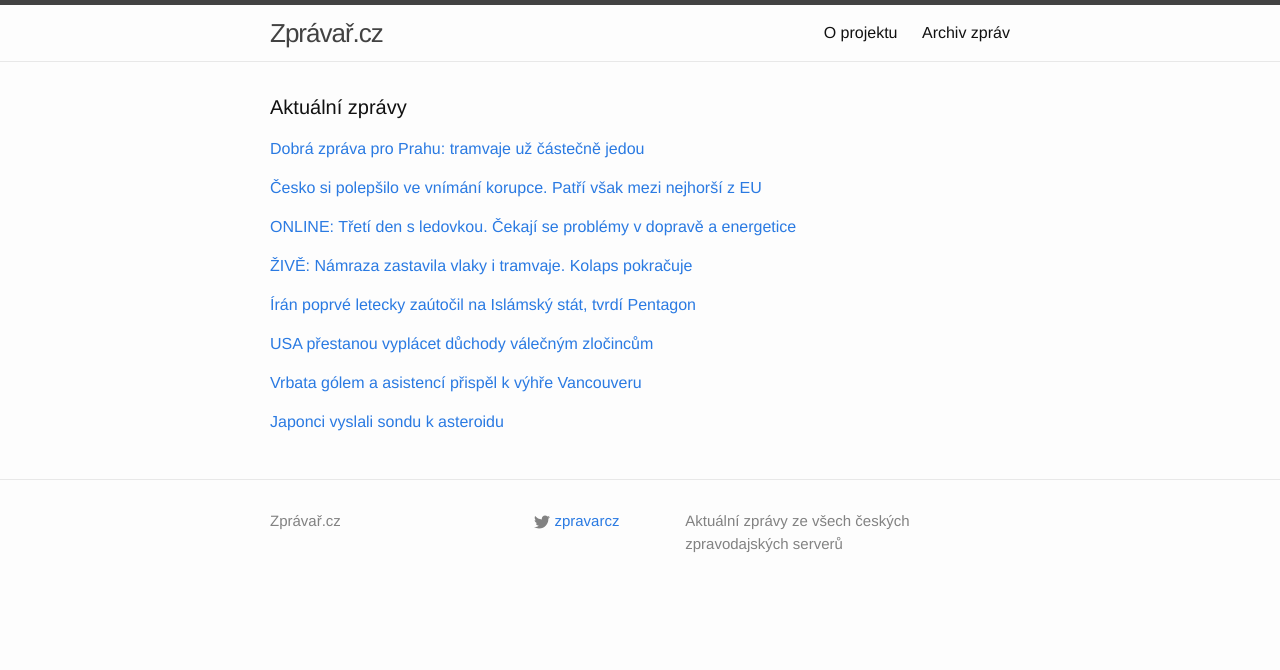
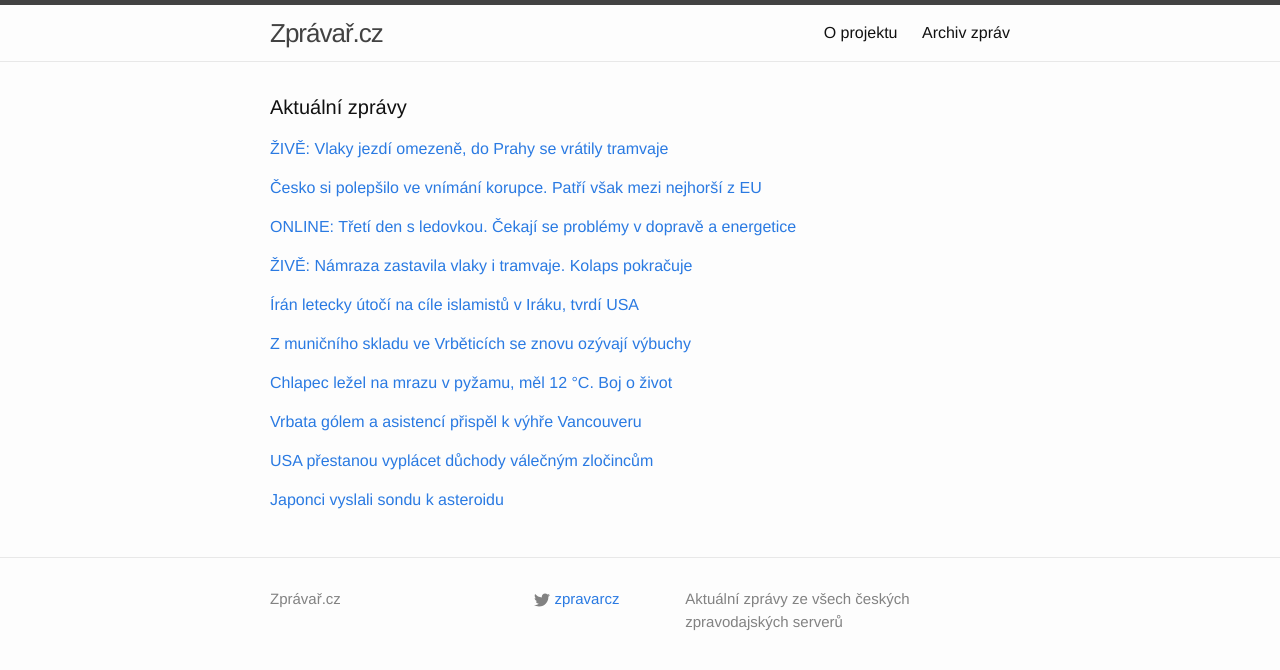
Before and after one commit to adliska/zpravar, a Jekyll site: the page built from index.html, in a window 1280 px wide. Shown: the top 670 px of the page. Built offline with Jekyll 4.4.1, drawn with Linux system fonts in a browser that asks for light colours.

Commit message:
zpravar news update

```diff
--- a/index.html
+++ b/index.html
@@ -5,9 +5,10 @@ layout: default
 <div class="home">
     <h1 class="page-heading">Aktuální zprávy</h1>
 
-<p><a href="javascript:;" onclick="toggle_visibility('zpravy0')">Dobrá zpráva pro Prahu: tramvaje už částečně jedou</a></p>
+<p><a href="javascript:;" onclick="toggle_visibility('zpravy0')">ŽIVĚ: Vlaky jezdí omezeně, do Prahy se vrátily tramvaje</a></p>
 <div id="zpravy0" style="display:none">
 <ul>
+<li><a href=http://www.tyden.cz/rubriky/domaci/pocasi/zive-vlaky-jezdi-omezene-do-prahy-se-vratily-tramvaje_326040.html>ŽIVĚ: Vlaky jezdí omezeně, do Prahy se vrátily tramvaje - www.tyden.cz</a></li>
 <li><a href=http://www.tyden.cz/rubriky/domaci/pocasi/dobra-zprava-pro-prahu-tramvaje-uz-castecne-jedou_326049.html>Dobrá zpráva pro Prahu: tramvaje už částečně jedou - www.tyden.cz</a></li>
 <li><a href=http://www.ceskenoviny.cz/zpravy/zpravy/provoz-tramvaji-v-praze-byl-po-ledovce-castecne-obnoven/1154365>Provoz tramvají v Praze byl po ledovce částečně obnoven - www.ceskenoviny.cz</a></li>
 <li><a href=http://domaci.ihned.cz/domaci/c1-63206960-v-praze-uz-jezdi-patnact-tramvajovych-linek-drahy-nevypravi-stovky-spoju>V Praze už jezdí patnáct tramvajových linek. Dráhy nevypraví stovky spojů - domaci.ihned.cz</a></li>
@@ -44,29 +45,45 @@ layout: default
 <li><a href=http://www.tyden.cz/rubriky/domaci/pocasi/zive-cesko-versus-ledovka-kolaps-pokracuje_326040.html>ŽIVĚ: Česko versus ledovka: kolaps pokračuje - www.tyden.cz</a></li>
 <li><a href=http://www.ceskenoviny.cz/zpravy/zpravy/cr-se-bude-i-dnes-potykat-s-nasledky-ledovky-komplikuje-dopravu/1154321>ČR se bude i dnes potýkat s následky ledovky, komplikuje dopravu - www.ceskenoviny.cz</a></li>
 </ul>
-</div><p><a href="javascript:;" onclick="toggle_visibility('zpravy4')">Írán poprvé letecky zaútočil na Islámský stát, tvrdí Pentagon</a></p>
+</div><p><a href="javascript:;" onclick="toggle_visibility('zpravy4')">Írán letecky útočí na cíle islamistů v Iráku, tvrdí USA </a></p>
 <div id="zpravy4" style="display:none">
 <ul>
+<li><a href=http://www.lidovky.cz/iran-podle-pentagonu-letecky-utoci-na-cile-islamistu-v-iraku-pre-/zpravy-svet.aspx?c=A141203_080659_ln_zahranici_jzl>Írán letecky útočí na cíle islamistů v Iráku, tvrdí USA  - www.lidovky.cz</a></li>
 <li><a href=http://zpravy.idnes.cz/iran-letecky-utocil-islamsky-stat-drh-/zahranicni.aspx?c=A141203_074902_zahranicni_jj>Írán poprvé letecky zaútočil na Islámský stát, tvrdí Pentagon - zpravy.idnes.cz</a></li>
 <li><a href=http://www.ceskatelevize.cz/ct24/svet/294306-iran-podle-pentagonu-zautocil-na-pozice-islamskeho-statu/>Írán podle Pentagonu zaútočil na pozice Islámského státu - www.ceskatelevize.cz</a></li>
 <li><a href=http://www.ceskenoviny.cz/zpravy/zpravy/iran-podle-pentagonu-letecky-utoci-na-cile-islamistu-v-iraku/1154317>Írán podle Pentagonu letecky útočí na cíle islamistů v Iráku - www.ceskenoviny.cz</a></li>
 </ul>
-</div><p><a href="javascript:;" onclick="toggle_visibility('zpravy5')">USA přestanou vyplácet důchody válečným zločincům</a></p>
+</div><p><a href="javascript:;" onclick="toggle_visibility('zpravy5')">Z muničního skladu ve Vrběticích se znovu ozývají výbuchy</a></p>
 <div id="zpravy5" style="display:none">
+<ul>
+<li><a href=http://zpravy.aktualne.cz/regiony/zlinsky/z-municniho-skladu-ve-vrbeticich-se-znovu-ozyvaji-vybuchy/r~7d830dce7abd11e490f70025900fea04/>Z muničního skladu ve Vrběticích se znovu ozývají výbuchy - zpravy.aktualne.cz</a></li>
+<li><a href=http://www.tyden.cz/rubriky/domaci/sok-z-municniho-skladu-ve-vrbeticich-se-ozyvaji-vybuchy_326050.html>Šok. Z muničního skladu ve Vrběticích se ozývají výbuchy - www.tyden.cz</a></li>
+<li><a href=http://www.ceskenoviny.cz/zpravy/zpravy/z-municniho-arealu-ve-vrbeticich-se-opet-ozvaly-nerizene-detonace/1154381>Z muničního areálu ve Vrběticích se opět ozvaly neřízené detonace - www.ceskenoviny.cz</a></li>
+<li><a href=http://zpravy.aktualne.cz/domaci/z-municniho-skladu-ve-vrbeticich-se-znovu-ozyvaji-vybuchy/r~7d830dce7abd11e490f70025900fea04/>Z muničního skladu ve Vrběticích se znovu ozývají výbuchy - zpravy.aktualne.cz</a></li>
+</ul>
+</div><p><a href="javascript:;" onclick="toggle_visibility('zpravy6')">Chlapec ležel na mrazu v pyžamu, měl 12  °C. Boj o život</a></p>
+<div id="zpravy6" style="display:none">
+<ul>
+<li><a href=http://www.tyden.cz/rubriky/zahranici/evropa/chlapec-lezel-na-mrazu-v-pyzamu-mel-12-c-boj-o-zivot_326048.html>Chlapec ležel na mrazu v pyžamu, měl 12  °C. Boj o život - www.tyden.cz</a></li>
+<li><a href=http://www.tyden.cz/rubriky/zahranici/evropa/chlapecek-lezel-na-mraze-v-pyzamu-mel-12-stupnu-boj-o-zivot_326048.html>Chlapeček ležel na mraze v pyžamu, měl 12 stupňů. Boj o život - www.tyden.cz</a></li>
+<li><a href=http://zpravy.aktualne.cz/zahranici/v-polsku-zachranuji-dvoulete-dite-jez-prezilo-venku-mrazivo/r~018916967a8111e49b26002590604f2e/>Batole leželo na mraze v pyžamu, mělo 12 stupňů. Přežije? - zpravy.aktualne.cz</a></li>
+</ul>
+</div><p><a href="javascript:;" onclick="toggle_visibility('zpravy7')">Vrbata gólem a asistencí přispěl k výhře Vancouveru</a></p>
+<div id="zpravy7" style="display:none">
+<ul>
+<li><a href=http://www.denik.cz/hokej/vrbata-golem-a-asistenci-prispel-k-vyhre-vancouveru-20141203.html>Vrbata gólem a asistencí přispěl k výhře Vancouveru - www.denik.cz</a></li>
+<li><a href=http://hokej.idnes.cz/vrbata-palat-a-hemsky-byli-mezi-strelci-d93-/nhl.aspx?c=A141203_072340_nhl_Mkr>Vrbata, Palát a Hemský byli mezi střelci, Jágr s Eliášem nedohráli - hokej.idnes.cz</a></li>
+<li><a href=http://www.sportovninoviny.cz/zpravy/vrbata-golem-a-asistenci-prispel-k-vyhre-vancouveru/1154355>Vrbata gólem a asistencí přispěl k výhře Vancouveru - www.sportovninoviny.cz</a></li>
+</ul>
+</div><p><a href="javascript:;" onclick="toggle_visibility('zpravy8')">USA přestanou vyplácet důchody válečným zločincům</a></p>
+<div id="zpravy8" style="display:none">
 <ul>
 <li><a href=http://zpravy.e15.cz/zahranicni/politika/usa-prestanou-vyplacet-duchody-valecnym-zlocincum-1142183>USA přestanou vyplácet důchody válečným zločincům - zpravy.e15.cz</a></li>
 <li><a href=http://www.ceskatelevize.cz/ct24/svet/294308-konec-s-duchody-pro-nacisty-rozhodl-americky-kongres/>Konec s důchody pro nacisty, rozhodl americký Kongres - www.ceskatelevize.cz</a></li>
 <li><a href=http://www.tyden.cz/rubriky/zahranici/amerika/usa-prestanou-vyplacet-duchod-nacistickym-zlocincum_326042.html>USA přestanou vyplácet důchod nacistickým zločincům - www.tyden.cz</a></li>
 </ul>
-</div><p><a href="javascript:;" onclick="toggle_visibility('zpravy6')">Vrbata gólem a asistencí přispěl k výhře Vancouveru</a></p>
-<div id="zpravy6" style="display:none">
-<ul>
-<li><a href=http://www.denik.cz/hokej/vrbata-golem-a-asistenci-prispel-k-vyhre-vancouveru-20141203.html>Vrbata gólem a asistencí přispěl k výhře Vancouveru - www.denik.cz</a></li>
-<li><a href=http://hokej.idnes.cz/vrbata-palat-a-hemsky-byli-mezi-strelci-d93-/nhl.aspx?c=A141203_072340_nhl_Mkr>Vrbata, Palát a Hemský byli mezi střelci, Jágr s Eliášem nedohráli - hokej.idnes.cz</a></li>
-<li><a href=http://www.sportovninoviny.cz/zpravy/vrbata-golem-a-asistenci-prispel-k-vyhre-vancouveru/1154355>Vrbata gólem a asistencí přispěl k výhře Vancouveru - www.sportovninoviny.cz</a></li>
-</ul>
-</div><p><a href="javascript:;" onclick="toggle_visibility('zpravy7')">Japonci vyslali sondu k asteroidu</a></p>
-<div id="zpravy7" style="display:none">
+</div><p><a href="javascript:;" onclick="toggle_visibility('zpravy9')">Japonci vyslali sondu k asteroidu</a></p>
+<div id="zpravy9" style="display:none">
 <ul>
 <li><a href=http://www.ceskatelevize.cz/ct24/svet/294307-japonci-vyslali-sondu-k-asteroidu/>Japonci vyslali sondu k asteroidu - www.ceskatelevize.cz</a></li>
 <li><a href=http://www.novinky.cz/veda-skoly/355257-japonsko-vyslalo-dalsi-sondu-k-asteroidu.html>Japonsko vyslalo další sondu k asteroidu - www.novinky.cz</a></li>
```
